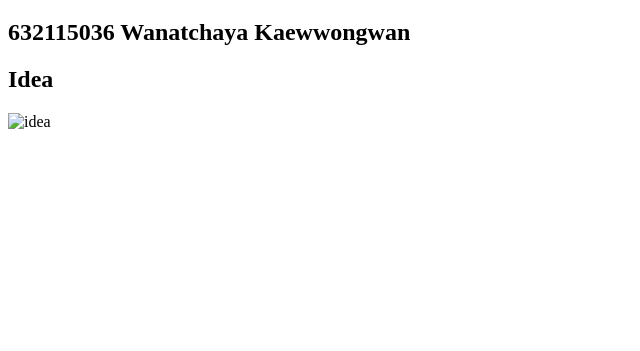
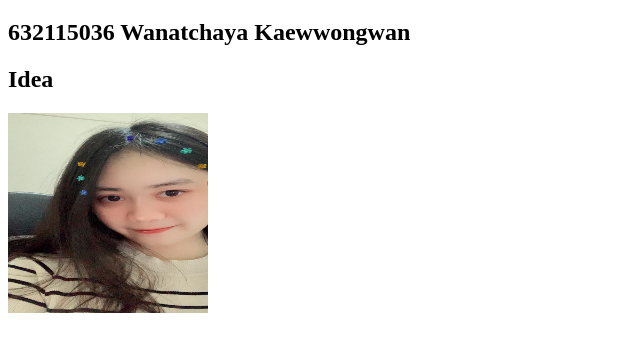
Before and after one commit to DaphnexxEli/SE234-Automated-Deployment, a plain HTML site: page html/index.html in a window 1280 px wide. Shown: the part 61-412 px from the top of the page, without its empty margins (0-640 px from the left). Drawn offline with Linux system fonts and the light colour scheme.

Commit message:
fix img3

```diff
--- a/html/index.html
+++ b/html/index.html
@@ -12,7 +12,7 @@
     <h1>Hello World!!</h1>
     <h2>632115036 Wanatchaya Kaewwongwan</h2>
     <h2>Idea</h2>
-    <img src="/html/269815318_499201978108629_6039543127576566280_n.jpg" alt="idea" width="200" height="200">
+    <img src="idea.jpg" alt="idea" width="200" height="200">
 </body>
 
 </html>
```
